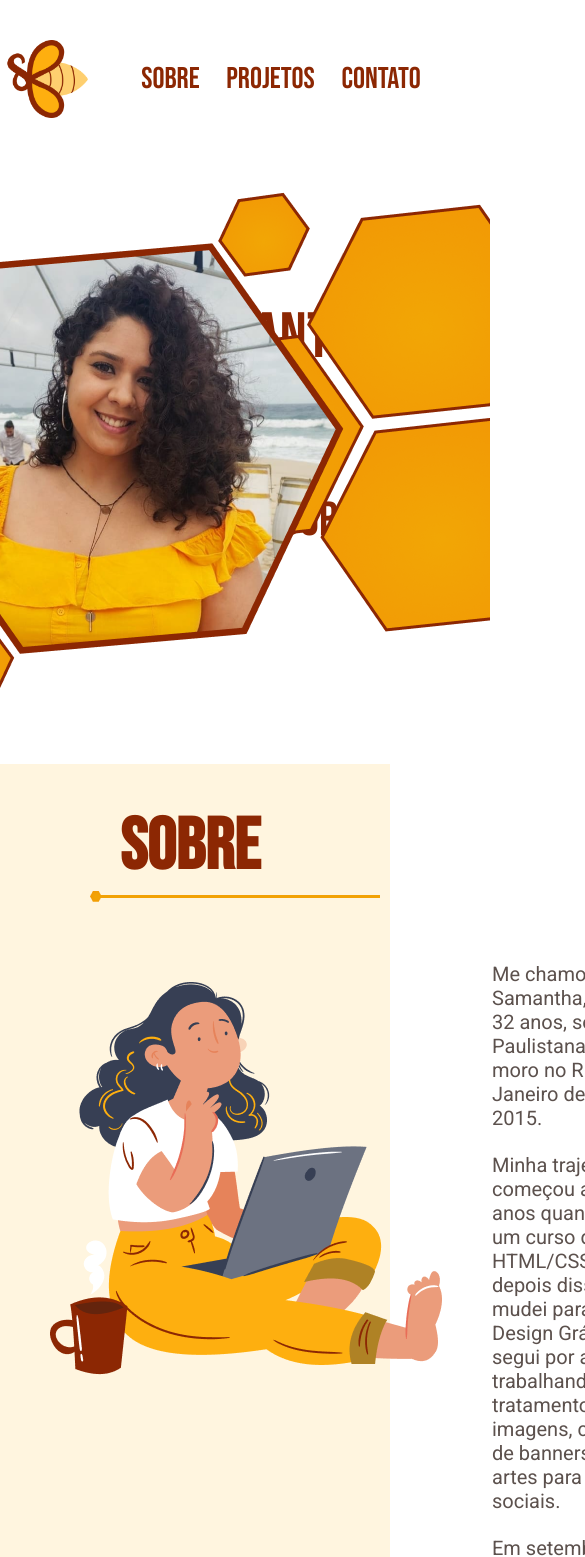
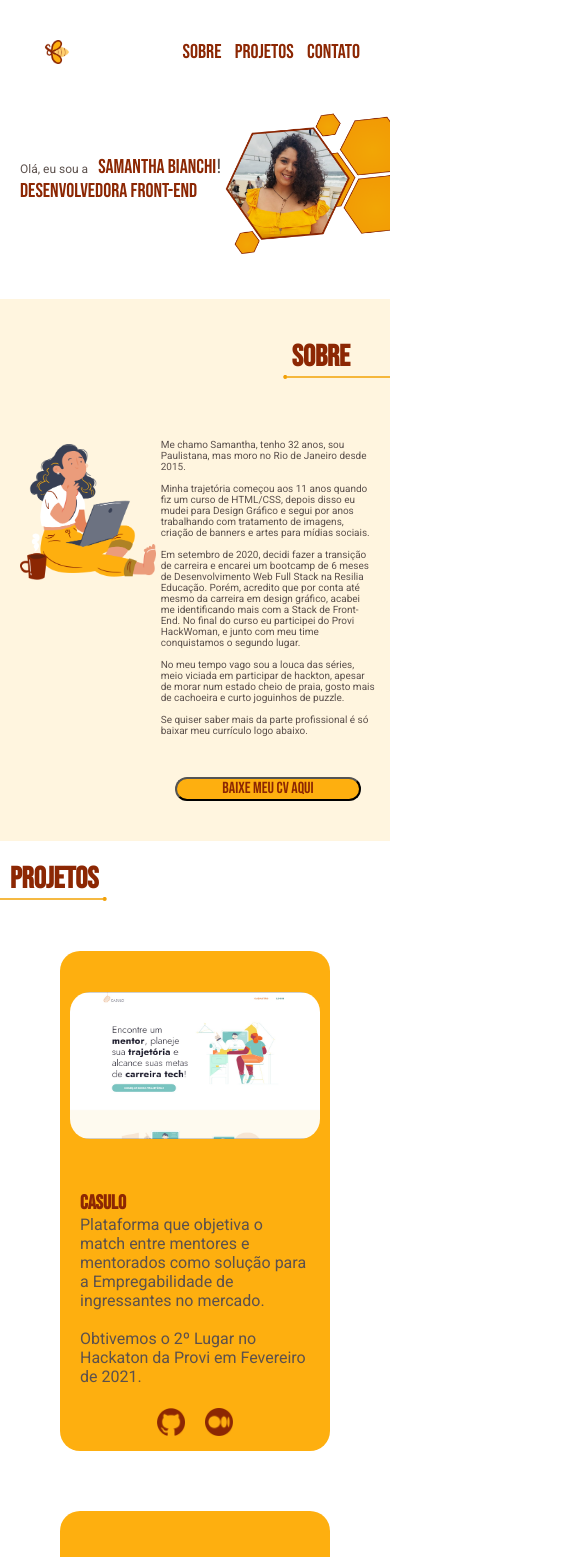
Before and after one commit to SahBianchi/portfolio, a plain HTML site: page index.html in a window 390 px wide. Shown: the top 1557 px of the page, 585 px wide, since content can reach past the window. Drawn offline with Linux system fonts and the light colour scheme.

Commit message:
Ajustando responsividade

```diff
--- a/index.html
+++ b/index.html
@@ -37,9 +37,9 @@
         <section class="containerApresentacao">
             <div class="containerTxtApresentacao">
                 <div class="containerTxtPrincipal">
-                    <p class="corTexto fontRoboto txtApoio">Olá, eu sou a</p>
+                    <p class="corTexto txtApoio">Olá, eu sou a</p>
                     <p class="corTitulo fontBebas txtSam">Samantha Bianchi</p>
-                    <p class="corTexto fontRoboto txtApoioSinal">!</p>
+                    <p class="corTexto txtApoioSinal">!</p>
                 </div>
 
                 <div>
@@ -48,39 +48,39 @@
             </div>
 
             <div class="containerImgTopo">
-                <img src="src/imgTopo.png" alt="">
+                <img src="src/imgTopo.png" alt="" class="imgTopo">
             </div>
         </section>
         <!-- SOBRE -->
         <section class="containerTitulo bgAmareloClaro" id="sobre">
-            <div class="tituloLEsquerdo">
-                <h2 class="corTitulo fontBebas h2LEsquerdo">Sobre</h2>
-                <img src="src/linhaDireita.png" alt="">
+            <div class="tituloLDireito">
+                <h2 class="corTitulo fontBebas h2LDireito">Sobre</h2>
+                <img src="src/linhaDireita.png" alt="" class="linhaTituloLD">
             </div>
 
             <div class="containerTxt">
                 <div class="containerImgSobre">
-                    <img src="src/imgSobre.png" alt="">
+                    <img src="src/imgSobre.png" alt="" class="imgSobre">
                 </div>
 
                 <div class="textoSobre corTexto">
-                    <p class="fontRoboto">
+                    <p>
                         Me chamo Samantha, tenho 32 anos, sou Paulistana, mas moro no Rio de Janeiro desde 2015.
                     </p>
                     <br>
-                    <p class="fontRoboto">
+                    <p>
                         Minha trajetória começou aos 11 anos quando fiz um curso de HTML/CSS, depois disso eu mudei para Design Gráfico e segui por anos trabalhando com tratamento de imagens, criação de banners e artes para mídias sociais.
                     </p>
                     <br>
-                    <p class="fontRoboto">
+                    <p>
                         Em setembro de 2020,  decidi fazer a transição de carreira e encarei um bootcamp de 6 meses de Desenvolvimento Web Full Stack na Resilia Educação. Porém, acredito que por conta até mesmo da carreira em design gráfico, acabei me identificando mais com a Stack de Front-End. No final do curso eu participei do Provi HackWoman, e junto com meu time conquistamos o segundo lugar.
                     </p>
                     <br>
-                    <p class="fontRoboto">
+                    <p>
                         No meu tempo vago sou a louca das séries, meio viciada em participar de hackton, apesar de morar num estado cheio de praia, gosto mais de cachoeira e curto joguinhos de puzzle.
                     </p>
                     <br>
-                    <p class="fontRoboto">
+                    <p>
                         Se quiser saber mais da parte profissional é só baixar meu currículo logo abaixo.
                     </p>
                     <br>
@@ -96,21 +96,21 @@
         <section class="containerTitulo" id="projetos">
             <div class="tituloProjetos">
                 <h2 class="corTitulo fontBebas h2Projetos">Projetos</h2>
-                <img src="src/linhaEsquerda.png" alt="">
+                <img src="src/linhaEsquerda.png" alt="" class="linhaEsquerda">
             </div>
 
             <!-- Cards -->
             <div class="containerCards">
-                <div class="containerCardInd bgAmarelo">
+                <div class="containerCardInd bgAmarelo cardCasulo">
                     <img src="src/casulo.png" alt="" class="imgProjeto">
 
                     <div class="TxtCard">
                         <h3 class="fontBebas corTitulo h3Card">Casulo</h3>
-                        <p class="fontRoboto corTexto">
+                        <p class="corTexto">
                             Plataforma que objetiva o match entre mentores e mentorados como solução para a Empregabilidade de ingressantes no mercado.
                         </p>
                         <br>
-                        <p class="fontRoboto corTexto">
+                        <p class="corTexto">
                             Obtivemos o 2º Lugar no Hackaton da Provi em Fevereiro de 2021.
                         </p>
                     </div>
@@ -120,21 +120,21 @@
                             <img src="src/githubVinho.png" alt="" class="iconesCard">
                         </a>
                         <a href="https://marina-merlin.medium.com/casulo-f2723b7c2ea4" target="_blank">
-                            <img src="src/medium.png" alt="" class="iconesCard">
+                            <img src="src/medium.png" alt="" class="iconesCard ">
                         </a>
                     </div>
                 </div>
 
-                <div class="containerCardInd bgAmarelo">
+                <div class="containerCardInd bgAmarelo cardMostraPraElas">
                     <img src="src/mostra-pra-elas.png" alt="" class="imgProjeto">
 
                     <div class="TxtCard">
                         <h3 class="fontBebas corTitulo h3Card">Mostra pra Elas</h3>
-                        <p class="fontRoboto corTexto">
+                        <p class="corTexto">
                             Portal de acolhimento para as mulheres da cidade de São Paulo. Nele você encontra as principais políticas públicas e organizações de suporte às mulheres em situação de violência, distribuídas na cidade.
                         </p>
                         <br>
-                        <p class="fontRoboto corTexto">
+                        <p class="corTexto">
                             Nele você tem a centralização de políticas públicas, locais de acolhimento e suporte em um único lugar facilitando o acesso à informação e ainda contendo a rede georreferenciada, permitindo a busca por locais pelo CEP.
                         </p>
                     </div>
@@ -149,12 +149,12 @@
                     </div>
                 </div>
 
-                <div class="containerCardInd bgAmarelo">
+                <div class="containerCardInd bgAmarelo cardEasyc">
                     <img src="src/easyC.png" alt="" class="imgProjeto">
 
                     <div class="TxtCard">
                         <h3 class="fontBebas corTitulo h3Card">easy-c</h3>
-                        <p class="fontRoboto corTexto">
+                        <p class="corTexto">
                             Plataforma de venda de chips e recargas desenvolvida para o projeto de mentoria corporativa da M4U + Resilia. Durante nosso projeto, fiquei responsável por criar a identidade visual da marca, o layout e sitemap da página, bem como, atuei no desenvolvimento do front da plataforma.
                         </p>
                     </div>
@@ -171,9 +171,9 @@
 
         <!-- CONTATO -->
         <section class="containerTitulo bgAmareloClaro" id="contato">
-            <div class="tituloLEsquerdo">
-                <h2 class="corTitulo fontBebas h2LEsquerdo">Contato</h2>
-                <img src="src/linhaDireita.png" alt="">
+            <div class="tituloLDireito">
+                <h2 class="corTitulo fontBebas h2Contatos">Contato</h2>
+                <img src="src/linhaDireita.png" alt="" class="linhaTituloLD">
             </div>
 
             <div class="containerContato">
--- a/style.css
+++ b/style.css
@@ -3,7 +3,7 @@
 * {
     margin: 0;
     padding: 0;
-    font-family: 'Nunito', sans-serif;
+    font-family: 'Roboto', sans-serif;
 }
 
 .corTitulo{
@@ -26,9 +26,6 @@
     font-family: 'Bebas Neue', cursive;
 }
 
-.fontRoboto{
-    font-family: 'Roboto', sans-serif;
-}
 
 .containerTitulo{
     width: 100%;
@@ -36,7 +33,7 @@
     flex-direction: column;
 }
 
-.tituloLEsquerdo{
+.tituloLDireito{
     width: 300px;
     display: flex;
     flex-direction: column;
@@ -46,6 +43,24 @@
     padding: 40px 0;
 }
 
-.h2LEsquerdo{
+.h2LDireito{
     padding-left: 30px;
  }
+
+
+ @media(max-width: 1200px) {
+
+    .tituloLDireito{
+        font-size: 20px;
+        padding: 40px 0;
+        align-items: flex-end;
+    }
+
+    .h2LDireito{
+        padding: 0 40px;
+     }
+
+    .linhaTituloLD{
+        width: 107px;
+    }
+ }
--- a/styles/apresentacao.css
+++ b/styles/apresentacao.css
@@ -39,3 +39,45 @@
     display: flex;
     justify-content: flex-end;
 }
+
+
+ @media(max-width: 1200px) {
+    .containerTxtApresentacao{
+        width: 60%;
+        padding: 50px 0 50px 20px;
+    }
+
+    .containerTxtPrincipal{
+        display: flex;
+        flex-direction: row;
+        align-items: baseline;
+    }
+
+    .txtSam{
+        font-size: 20px;
+        padding-left: 10px;
+    }
+
+    .txtDev{
+        font-size: 20px;
+    }
+
+    .txtApoio{
+        font-size: 12px;
+    }
+
+    .txtApoioSinal{
+        font-size: 20px;
+    }
+
+    .containerImgTopo{
+        width: 40%;
+        display: flex;
+        justify-content: flex-end;
+    }
+
+    .imgTopo{
+        /* width: 196.64px; */
+        height: 154.85px;
+    }
+ }
--- a/styles/contato.css
+++ b/styles/contato.css
@@ -20,3 +20,25 @@
     width: 90px;
     padding: 20px;
 }
+
+@media(max-width: 1200px) {
+    .txtContato{
+        font-size: 24px;
+    }
+
+    .containerIcones{
+        display: flex;
+        justify-content: center;
+        padding: 20px;
+        align-content: center;
+    }
+
+    .imgIcones{
+        width: 44px;
+        padding: 20px;
+    }
+
+    .h2Contatos{
+        padding: 0 20px;
+    }
+}
--- a/styles/footer.css
+++ b/styles/footer.css
@@ -16,3 +16,14 @@
     text-align: center;
     padding: 30px;
 }
+
+@media(max-width: 1200px) {
+    .imgFooter{
+        width: 36px;
+        height: 34px;
+    }
+
+    .txtFooter{
+        font-size: 15px;
+    }
+}
--- a/styles/header.css
+++ b/styles/header.css
@@ -25,3 +25,16 @@
 a{
     text-decoration: none;
 }
+
+ @media(max-width: 1200px) {
+    .imgLogo{
+        width: 26px;
+        height: 24px;
+    }
+
+    .listaLink{
+        font-size: 20px;
+        padding: 0 20px;
+    }
+
+ }
--- a/styles/projetos.css
+++ b/styles/projetos.css
@@ -43,15 +43,11 @@
 
 .TxtCard{
     width: 350px;
-    /* padding-bottom: 120px; */
+    font-size: 16px;
 }
 
 .h3Card{
     font-size: 36px;
-}
-
-.txtCard{
-    font-size: 16px;
 }
 
 .containerIconesProjetos{
@@ -64,3 +60,72 @@
 .iconesCard{
     padding: 0 10px;
 }
+
+
+ @media(max-width: 1200px) {
+    .tituloProjetos{
+        font-size: 20px;
+        padding: 20px 0;
+    }
+
+    .h2Projetos{
+        padding: 0 0 0 10px;
+    }
+
+    .linhaEsquerda{
+        width: 107px;
+    }
+
+    .containerCards{
+        flex-direction: column;
+        justify-content: space-around;
+        padding: 0px 0 40px 0;
+    }
+
+    .cardCasulo{
+        height: 500px;
+        margin: 30px auto;
+        width: 270px;
+    }
+
+    .cardMostraPraElas{
+        height: 700px;
+        margin: 30px auto;
+        width: 270px;
+    }
+
+    .cardEasyc{
+        height: 500px;
+        margin: 30px auto;
+        width: 270px;
+    }
+
+    .containerImgProjeto{
+        border-radius: 50px;
+    }
+
+    .imgProjeto{
+        width: 250px;
+        height: 147.44px;
+        border-radius: 20px;
+    }
+
+    .TxtCard{
+        width: 230px;
+    }
+
+    .h3Card{
+        font-size: 20px;
+    }
+
+    .txtCard{
+        font-size: 10px;
+    }
+
+    .iconesCard{
+        width: 28px;
+        height: 28px;
+    }
+
+
+}
--- a/styles/sobre.css
+++ b/styles/sobre.css
@@ -26,3 +26,29 @@
     height: 61px;
     margin-top: 30px;
 }
+
+@media(max-width: 1200px) {
+    .containerTxt{
+        justify-content: center;
+    }
+
+    .containerImgSobre{
+        padding: 5px 5px;
+    }
+
+    .imgSobre{
+        width: 135.9px;
+        height: 135.92px;
+    }
+
+    .textoSobre{
+        width: 55%;
+        font-size: 10px;
+    }
+
+    .buttonCv{
+        font-size: 16px;
+        width: 186px;
+        height: 24px;
+    }
+}
```
Also changed, not shown: src/imgTopoMobile.png (added).
